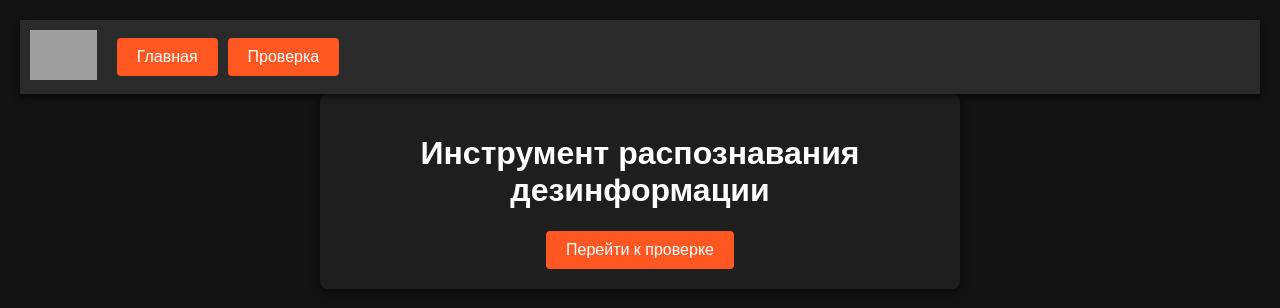
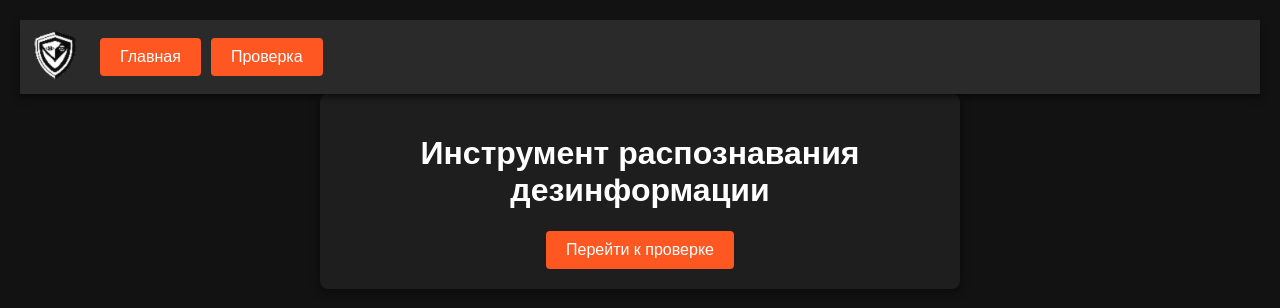
Before and after one commit to lonelygu/DRT, a Flask app: page / in a window 1280 px wide. Shown: the top 308 px of the page. Run offline with Flask 3, Linux system fonts and the light colour scheme; grey boxes are pictures that could not be loaded.

Commit message:
beta 0.005

```diff
--- a/site/templates/main.html
+++ b/site/templates/main.html
@@ -9,15 +9,15 @@
     <link rel="stylesheet" href="{{ url_for('static', filename='styles.css') }}">
 
     <!-- Добавление иконок сайта -->
-    <link rel="icon" href="{{ url_for('static', filename='favicon.ico') }}" type="image/x-icon">
+    <link rel="icon" href="{{ url_for('static', filename='android-chrome-512x512.png') }}" type="image/x-icon">
     <link rel="apple-touch-icon" sizes="180x180" href="{{ url_for('static', filename='apple-touch-icon.png') }}">
-    <link rel="icon" type="image/png" sizes="32x32" href="{{ url_for('static', filename='favicon-32x32.png') }}">
-    <link rel="icon" type="image/png" sizes="16x16" href="{{ url_for('static', filename='favicon-16x16.png') }}">
+    <link rel="icon" type="image/png" sizes="32x32" href="{{ url_for('static', filename='android-chrome-512x512.png') }}">
+    <link rel="icon" type="image/png" sizes="16x16" href="{{ url_for('static', filename='android-chrome-512x512.png') }}">
 </head>
 <body>
     <header class="header">
         <div class="logo">
-            <img src="{{ url_for('static', filename='logo.png') }}" alt="Логотип">
+            <img src="{{ url_for('static', filename='android-chrome-512x512.png') }}" alt="Логотип">
         </div>
         <nav class="navbar">
             <a href="/main" class="nav-button">Главная</a>
```
Also changed, not shown: site/templates/check.html (+4 -4 lines), site/static/android-chrome-192x192.png, site/static/android-chrome-512x512.png, site/static/apple-touch-icon.png, site/static/favicon-16x16.png, site/static/favicon-32x32.png, site/static/favicon.ico.
